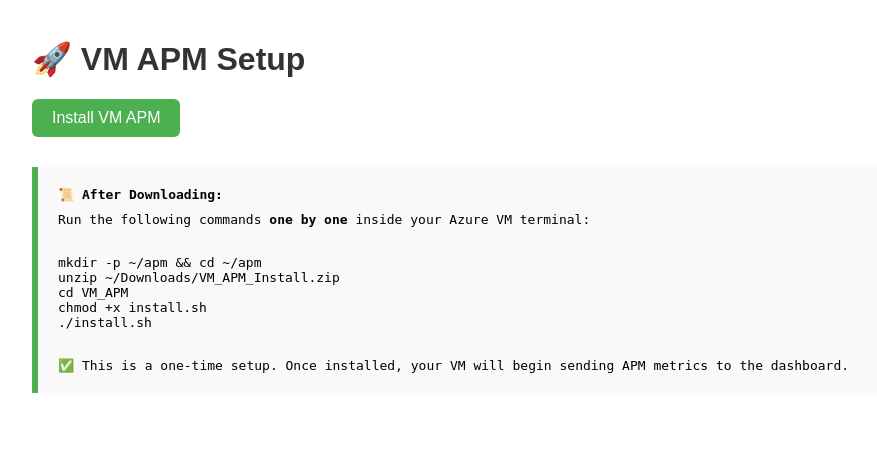
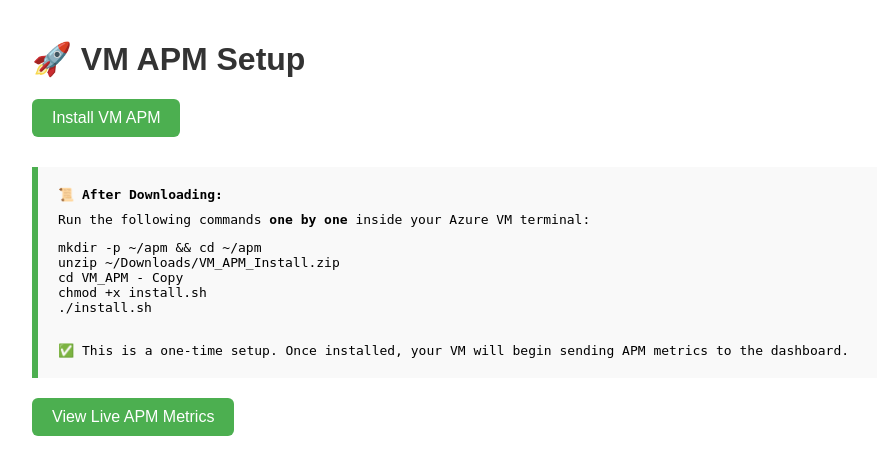
Before and after one commit to vanisatya/VM_APM, a FastAPI app: page / in a window 1280 px wide. Shown: the top 475 px of the page, without its empty margins (8-885 px from the left). Run offline with FastAPI, Linux system fonts and the light colour scheme.

Commit message:
Add files via upload

```diff
--- a/templates/Dashboard.html
+++ b/templates/Dashboard.html
@@ -33,6 +33,9 @@
             font-weight: bold;
             margin-bottom: 10px;
         }
+        .metrics-link {
+            margin-top: 20px;
+        }
     </style>
 </head>
 <body>
@@ -48,14 +51,20 @@
         <div class="instructions-title">📜 After Downloading:</div>
         Run the following commands <strong>one by one</strong> inside your Azure VM terminal:
         <pre>
-
 mkdir -p ~/apm && cd ~/apm
 unzip ~/Downloads/VM_APM_Install.zip
-cd VM_APM
+cd VM_APM - Copy
 chmod +x install.sh
 ./install.sh
         </pre>
         ✅ This is a one-time setup. Once installed, your VM will begin sending APM metrics to the dashboard.
     </div>
+
+    <!-- Live Metrics Button -->
+    <div class="metrics-link">
+        <form action="/metrics-dashboard" method="get">
+            <button type="submit">View Live APM Metrics</button>
+        </form>
+    </div>
 </body>
 </html>
```
